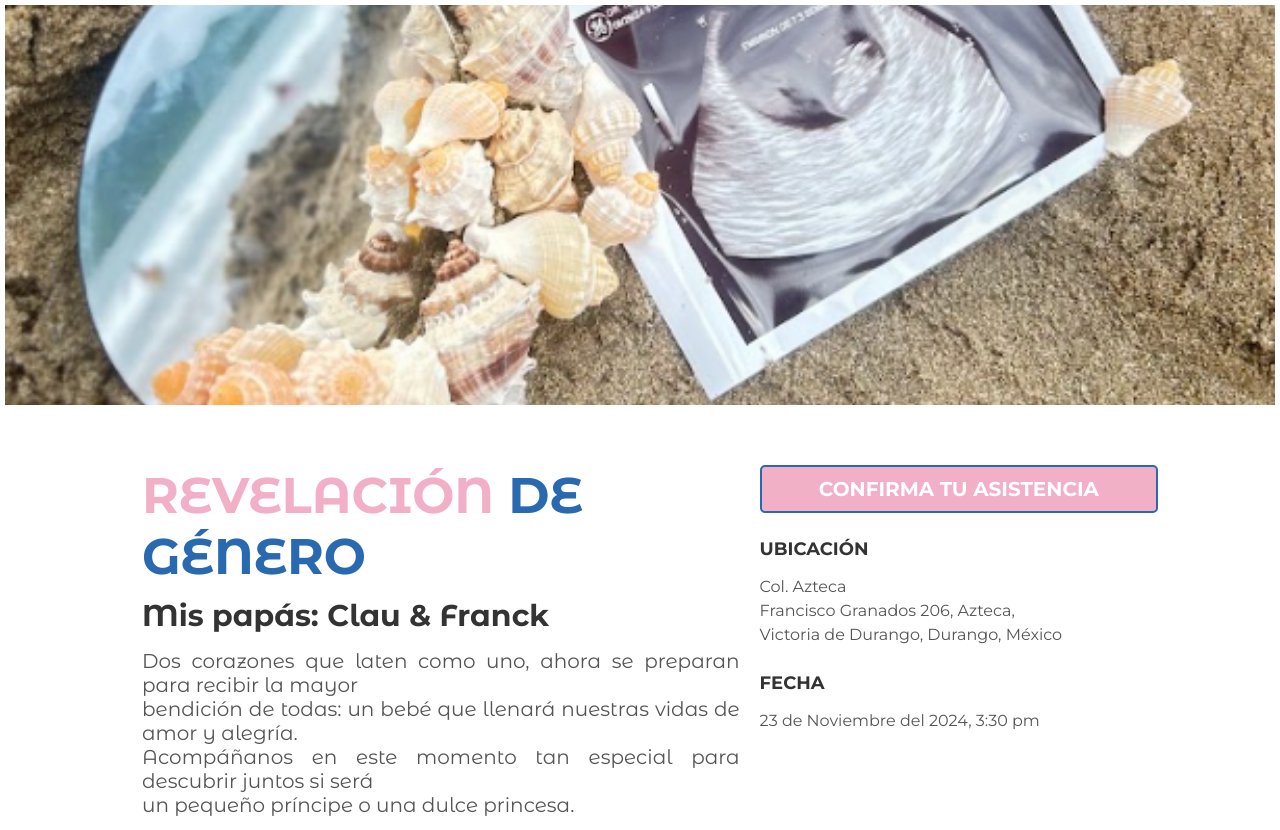
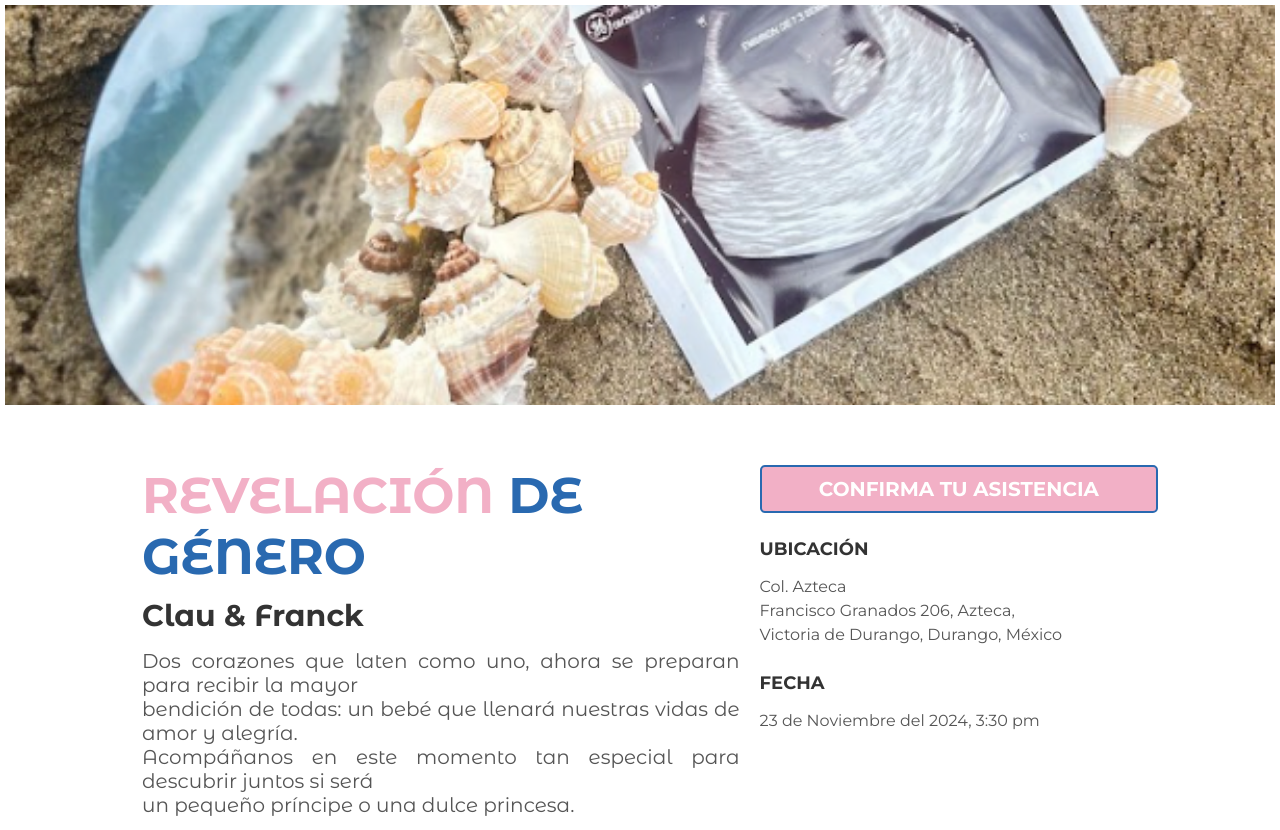
Before and after one commit to Navarrete-CNG16/revelacion-genero, a plain HTML site: page index.html in a window 1280 px wide. Shown: the top 830 px of the page. Drawn offline with Linux system fonts and the light colour scheme.

Commit message:
Update index.html

```diff
--- a/index.html
+++ b/index.html
@@ -24,7 +24,7 @@
         <span class="pink">REVELACIÓN </span>
         <span class="blue">DE GÉNERO</span>
       </h2>
-      <h3 class="subtitle">Mis papás: Clau & Franck</h3>
+      <h3 class="subtitle">Clau & Franck</h3>
       <p class="description">
         Dos corazones que laten como uno, ahora se preparan para recibir la mayor <br> bendición de todas: un bebé que llenará nuestras vidas de amor y alegría.  <br>
         Acompáñanos en este momento tan especial para descubrir juntos si será <br> un pequeño príncipe o una dulce princesa.
```
